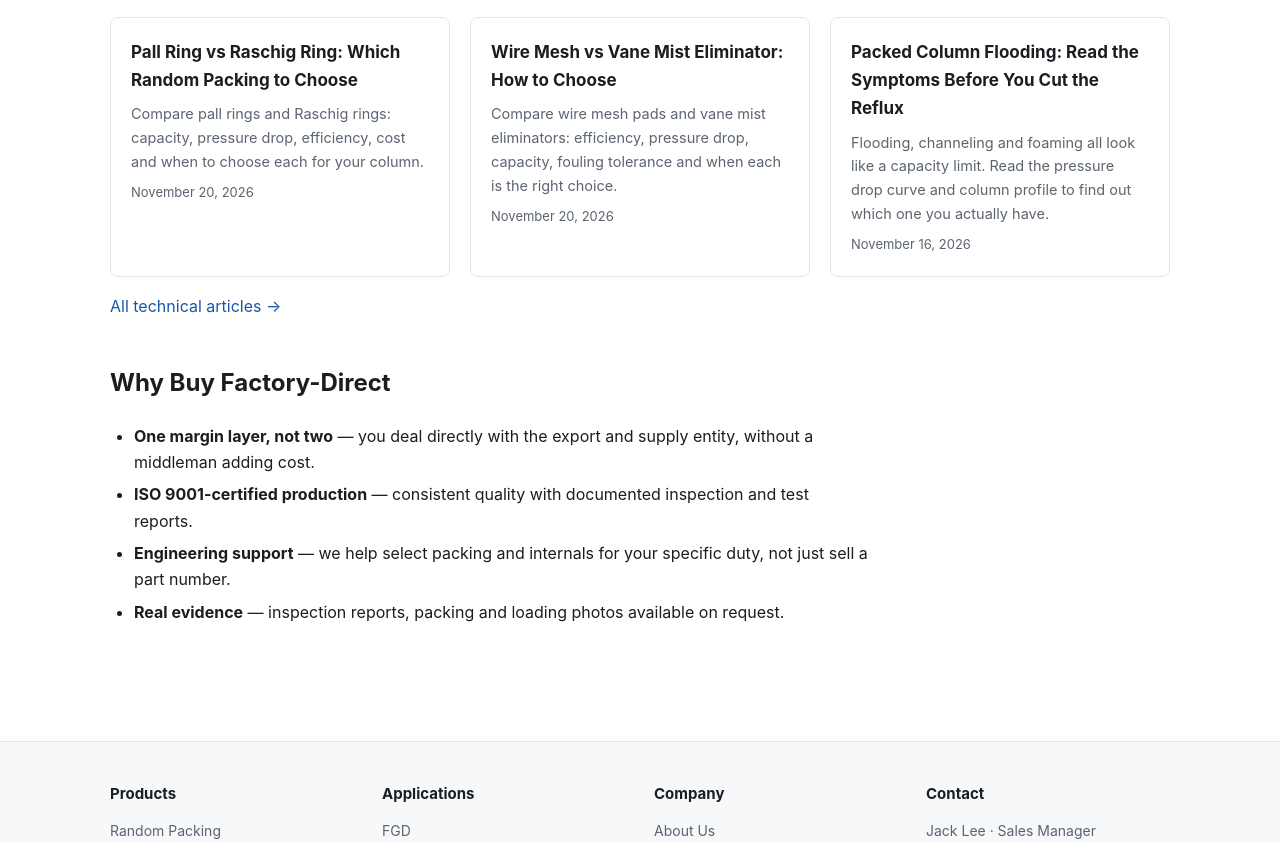
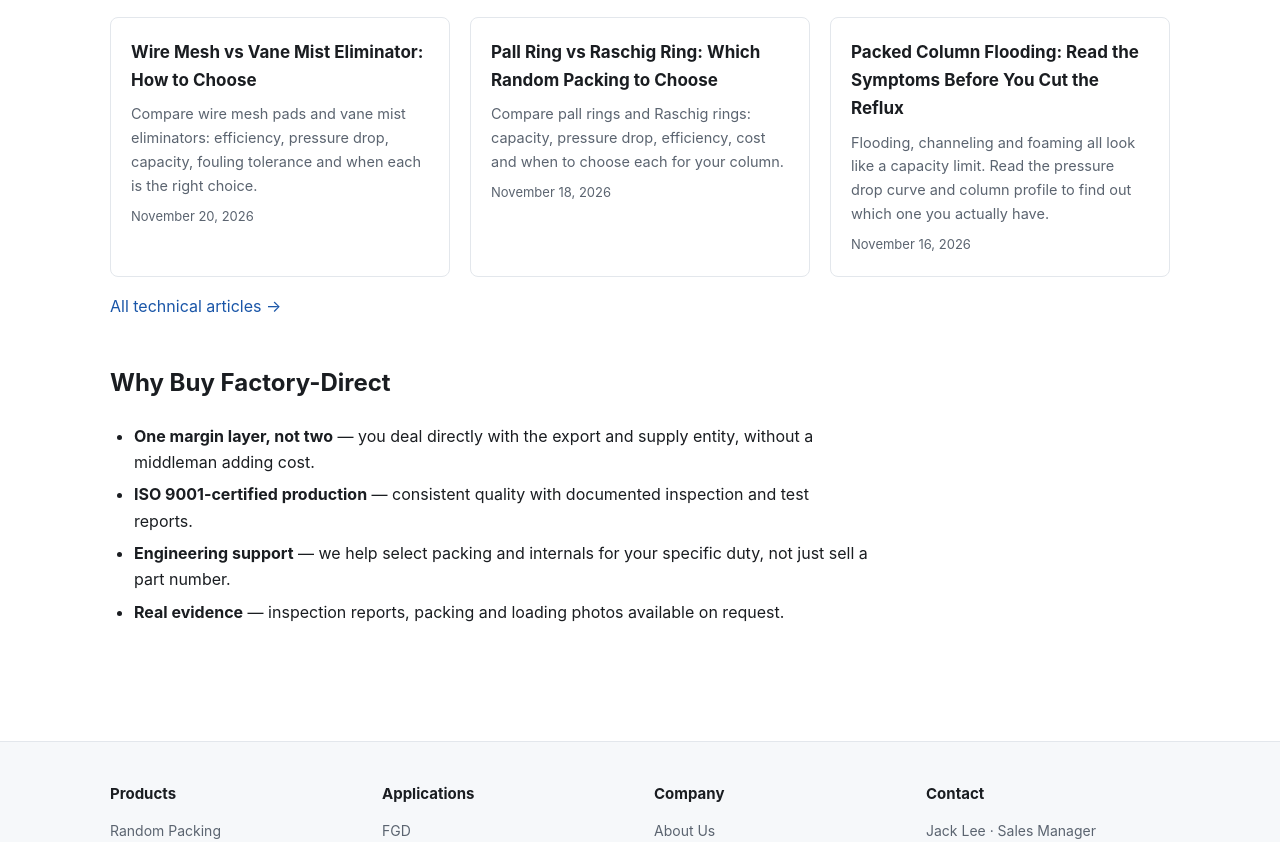
Before and after one commit to magixboy-maker/mass-transfer-site, an Astro site: page / in a window 1280 px wide. Shown: the part 3603-4445 px from the top of the page. Built offline with nearby package versions, Linux system fonts and the light colour scheme; Astro itself is replaced by a stand-in of ours.

Commit message:
Update src/content/blog/pall-ring-vs-raschig-ring.md (via Pages CMS)

```diff
--- a/src/content/blog/pall-ring-vs-raschig-ring.md
+++ b/src/content/blog/pall-ring-vs-raschig-ring.md
@@ -1,9 +1,9 @@
 ---
 title: "Pall Ring vs Raschig Ring: Which Random Packing to Choose"
-description: "Compare pall rings and Raschig rings: capacity, pressure drop, efficiency, cost and when to choose each for your column."
-pubDate: 2026-11-20
+description: "Compare pall rings and Raschig rings: capacity, pressure drop,
+  efficiency, cost and when to choose each for your column."
+pubDate: 2026-11-18
 ---
-
 # Pall Ring vs Raschig Ring: Which Random Packing to Choose
 
 When specifying random packing for a distillation or absorption column, the choice often comes down to the pall ring versus the Raschig ring. Both are hollow-cylinder geometries, but they perform very differently — and choosing the wrong one costs you either capacity or money.
```
